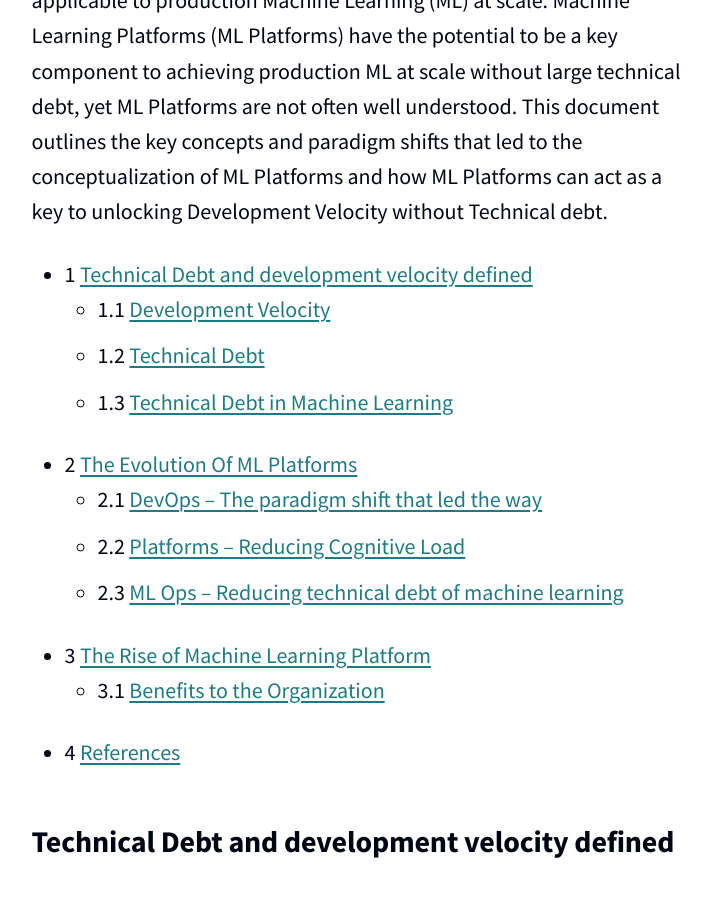
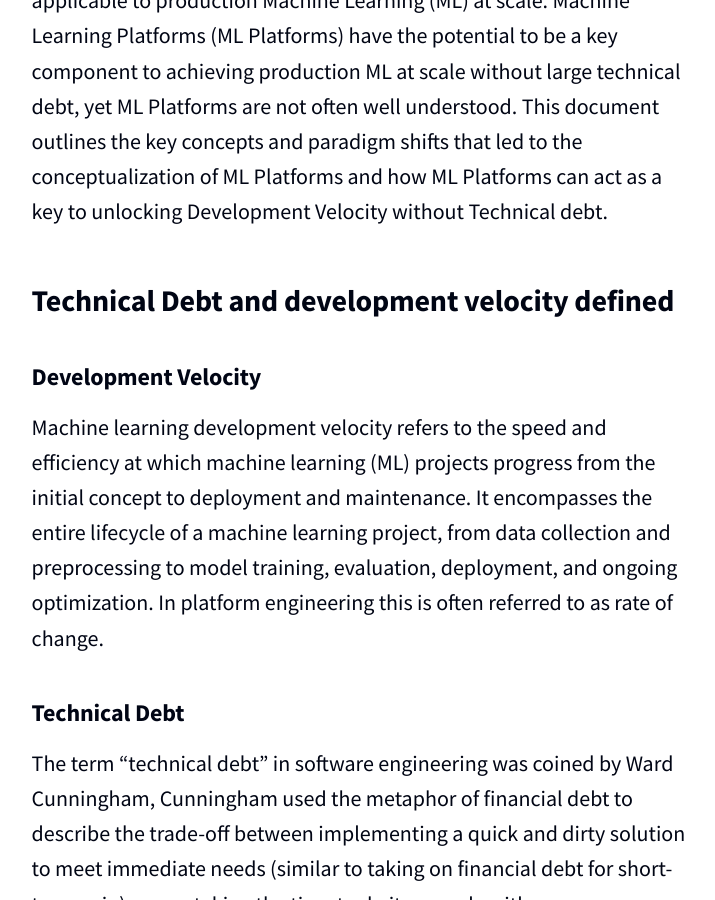
Before and after one commit to scribd/scribd.github.io, a Jekyll site: the page built from _posts/2024-02-01-evolution-of-mlplatform.md, in a window 1280 px wide and 900 px high, scrolled down 471 px. Shown: the whole window, without its empty margins (342-1057 px from the left). Built offline with Jekyll 4.4.1, drawn with Linux system fonts in a browser that asks for light colours; our own code applies the rules of GitHub Pages for plain Markdown files.

Commit message:
remove title of contents

```diff
--- a/_posts/2024-02-01-evolution-of-mlplatform.md
+++ b/_posts/2024-02-01-evolution-of-mlplatform.md
@@ -11,17 +11,6 @@ tags:
 
 Technical Debt is not unique to Software Engineering and is a concept applicable to production Machine Learning (ML) at scale. Machine Learning Platforms (ML Platforms) have the potential to be a key component to achieving production ML at scale without large technical debt, yet ML Platforms are not often well understood. This document outlines the key concepts and paradigm shifts that led to the conceptualization of ML Platforms and how ML Platforms can act as a key to unlocking Development Velocity without Technical debt.
 
-*   1 [Technical Debt and development velocity defined](#Technical-Debt-and-development-velocity-defined)
-    *   1.1 [Development Velocity](#Development-Velocity)
-    *   1.2 [Technical Debt](#Technical-Debt)
-    *   1.3 [Technical Debt in Machine Learning](#Technical-Debt-in-Machine-Learning)
-*   2 [The Evolution Of ML Platforms](#The-Evolution-Of-ML-Platforms)
-    *   2.1 [DevOps -- The paradigm shift that led the way](#DevOps----The-paradigm-shift-that-led-the-way)
-    *   2.2 [Platforms -- Reducing Cognitive Load](#Platforms----Reducing-Cognitive-Load)
-    *   2.3 [ML Ops -- Reducing technical debt of machine learning](#ML-Ops----Reducing-technical-debt-of-machine-learning)
-*   3 [The Rise of Machine Learning Platform](#The-Rise-of-Machine-Learning-Platform)
-    *   3.1 [Benefits to the Organization](#Benefits-to-the-Organization)
-*   4 [References](#References)
 
 Technical Debt and development velocity defined
 -----------------------------------------------
```
